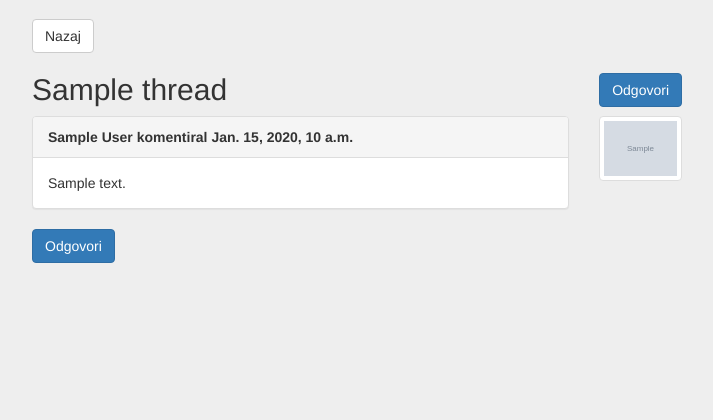
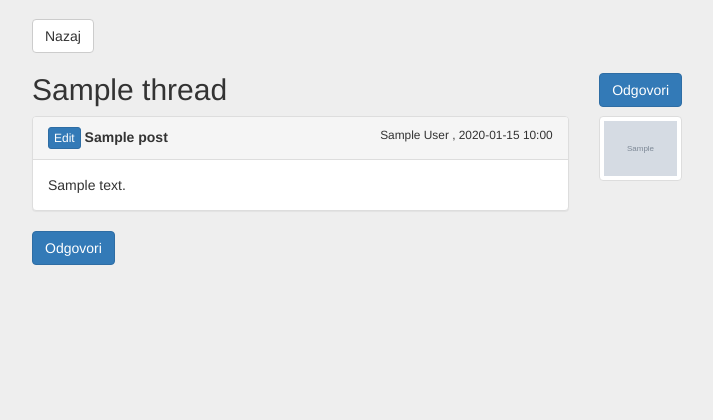
Before and after one commit to marlic1337/FRIm, a Django app: page /forum/thread/1/ in a window 1280 px wide. Shown: the part 51-471 px from the top of the page, without its empty margins (283-996 px from the left). Run offline with Django 3.2, Linux system fonts and the light colour scheme; a user stored in the database is signed in; tables that the repository leaves empty hold one stand-in row (values such as "Sample post"); grey boxes marked "Sample" are stand-in pictures; parts of the project's set-up code (start-up, migrations or seed data) failed here and were passed over; some libraries are stand-ins or nearby versions.

Commit message:
[Forum] Dodajanje urejanje postov, kozmeticni popravki

```diff
--- a/forum/models.py
+++ b/forum/models.py
@@ -67,9 +67,9 @@ class Post(models.Model):
         return u"%s - %s - %s " % (self.created_by, self.thread, self.title)
 
     def short(self):
-        return u"V temi: %s \n %s %s \n %s " % (self.thread.title, self.created_by.first_name,self.created_by.last_name, self.time.strftime("%b %d, %I:%M %p"))
+        return u"V temi: %s \n %s %s \n %s " % (self.thread.title, self.created_by.first_name,self.created_by.last_name, self.time.strftime("%Y-%m-%d %H:%m"))
+
     short.allow_tags = True
-
     def slika(self):
         s = self.created_by.logo_url()
         return s
--- a/forum/urls.py
+++ b/forum/urls.py
@@ -10,8 +10,9 @@ urlpatterns = [
     url(r'^$', views.index,name='index'),
     url(r'^subforum/(?P<pk>\d+)/$', views.subforum,name='subforum'),
     url(r'^thread/(?P<pk>\d+)/$', views.thread,name='thread'),
-    url(r'^post/(?P<ptype>new_thread|reply)/(?P<id>\d+)/$', views.postForm, name='post'),
+    url(r'^post/(?P<ptype>new_thread|reply|edit)/(?P<id>\d+)/$', views.postForm, name='post'),
     url(r'reply/(?P<id>\d+)/$',views.reply, name='reply'),
     url(r'new_thread/(?P<id>\d+)/$', views.new_thread, name='new_thread'),
+    url(r'edit/(?P<id>\d+)/$', views.edit, name='edit'),
 
 ]
--- a/forum/views.py
+++ b/forum/views.py
@@ -4,6 +4,8 @@ from forum.models import *
 from django.views.generic import ListView,DetailView
 from django.core.paginator import *
 from django.urls import reverse
+from django.http import HttpResponseForbidden
+from .forms import PostForm,PostEditForm
 
 # Create your views here.
 
@@ -44,25 +46,64 @@ def thread(request,pk=1):
     return render(request, 'forum/post_list.html', {"posts" : posts, "pk" : pk, "title" : title})
 
 def postForm(request,ptype,id=1):
+    body=""
     if ptype == "new_thread":
         title = "Nova Tema"
         subject = ""
     elif ptype == "reply":
         title = "Odgovor"
         subject = "Re: " + Thread.objects.get(id=id).title
-    return render(request, "forum/post.html", {"title" : title , "subject" : subject, "action":reverse(ptype, kwargs={'id':id})})
+    elif ptype == "edit":
+        post = Post.objects.get(id=id)
+        if request.user ==  post.created_by:
+            title = "Uredi"
+            subject = post.title
+            body = post.body
+        else:
+            return HttpResponseForbidden()
+    return render(request, "forum/post.html", {"title" : title , "subject" : subject, "action":reverse(ptype, kwargs={'id':id}),"body":body,"edit" : ptype=="edit"})
 
 def new_thread(request,id):
     p = request.POST
-    if p["body"]:
-        forum = Forum.objects.get(id=id)
-        thread = Thread.objects.create(forum=forum,title=p["subject"],created_by = request.user)
-        Post.objects.create(thread=thread,title=p["subject"],body = p["body"],created_by = request.user)
+    form = PostForm(p)
+    if form.is_valid():
+        if p["body"]:
+            forum = Forum.objects.get(id=id)
+            thread = Thread.objects.create(forum=forum,title=p["subject"],created_by = request.user)
+            Post.objects.create(thread=thread,title=p["subject"],body = p["body"],created_by = request.user)
+    else:
+        return HttpResponseForbidden()
     return HttpResponseRedirect(reverse('subforum',kwargs={'pk':id}))
 
 def reply(request,id):
     p = request.POST
-    if p["body"]:
-        thread = Thread.objects.get(id=id)
-        Post.objects.create(thread=thread,title=p["subject"],body = p["body"],created_by = request.user)
+    form = PostForm(p)
+    if form.is_valid():
+        if p["body"]:
+            thread = Thread.objects.get(id=id)
+            Post.objects.create(thread=thread,title=p["subject"],body = p["body"],created_by = request.user)
+    else:
+        return HttpResponseForbidden()
     return HttpResponseRedirect(reverse('thread',kwargs={'pk':id}))
+
+def edit(request,id):
+    form = PostEditForm(request.POST)
+    p = request.POST
+    if form.is_valid():
+        post = Post.objects.get(id=id)
+        if request.user ==  post.created_by:
+            if p.get("delete",False):
+                id = post.thread.id
+                print(post.delete())
+                if (Post.objects.all().filter(thread = id).count()==0):
+                    Thread.objects.get(id=id).delete()
+                    return HttpResponseRedirect(reverse('index'))
+                return HttpResponseRedirect(reverse('thread', kwargs={'pk': id}))
+            else:
+                post.title = p["subject"]
+                post.body = p["body"]
+                post.save()
+                return HttpResponseRedirect(reverse('thread', kwargs={'pk': post.thread.id}))
+        else:
+            return HttpResponseForbidden()
+    return HttpResponseForbidden()
--- a/templates/forum/post_list.html
+++ b/templates/forum/post_list.html
@@ -26,10 +26,13 @@
         <div class="col-sm-10">
             <div class="panel panel-default">
                 <div class="panel-heading">
-                    <strong> {{ post.created_by.first_name }} {{ post.created_by.last_name }} komentiral {{ post.time }} </strong>
+                                  {% if request.user == post.created_by %}
+                    <a id="new_topic" class="btn btn-primary btn-xs" href=" {% url 'post' ptype="edit" id=post.id %}   "> Edit </a>
+                    {% endif %}    <strong>{{ post.title }} &nbsp; </strong><small class="pull-right"> {{ post.created_by.first_name }} {{ post.created_by.last_name }} , {{ post.time|date:'Y-m-d H:i' }} </small>
                 </div>
                 <div class="panel-body">
                      {{ post.body }}
+
                 </div>
             </div>
         </div>
```
Also changed, not shown: forum/forms.py (added, +21 -0 lines), templates/forum/post.html (+13 -2 lines).
